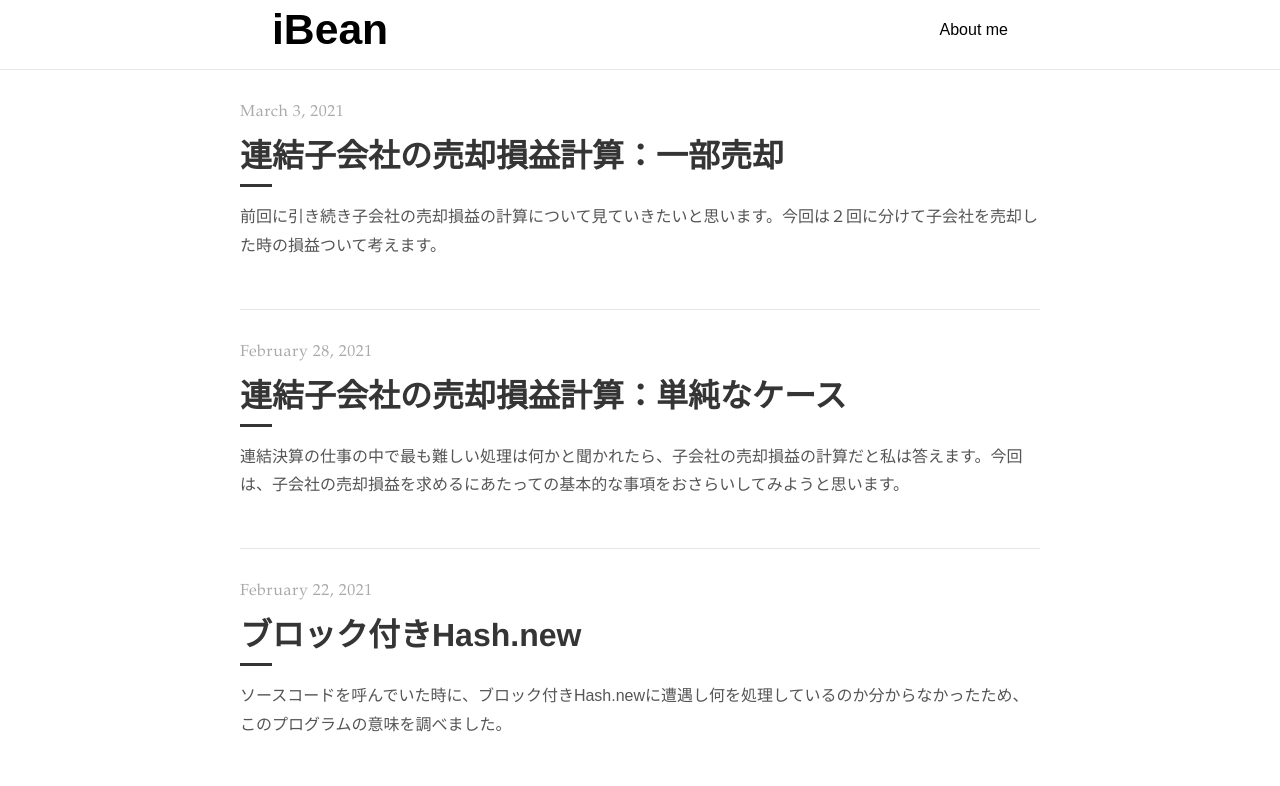
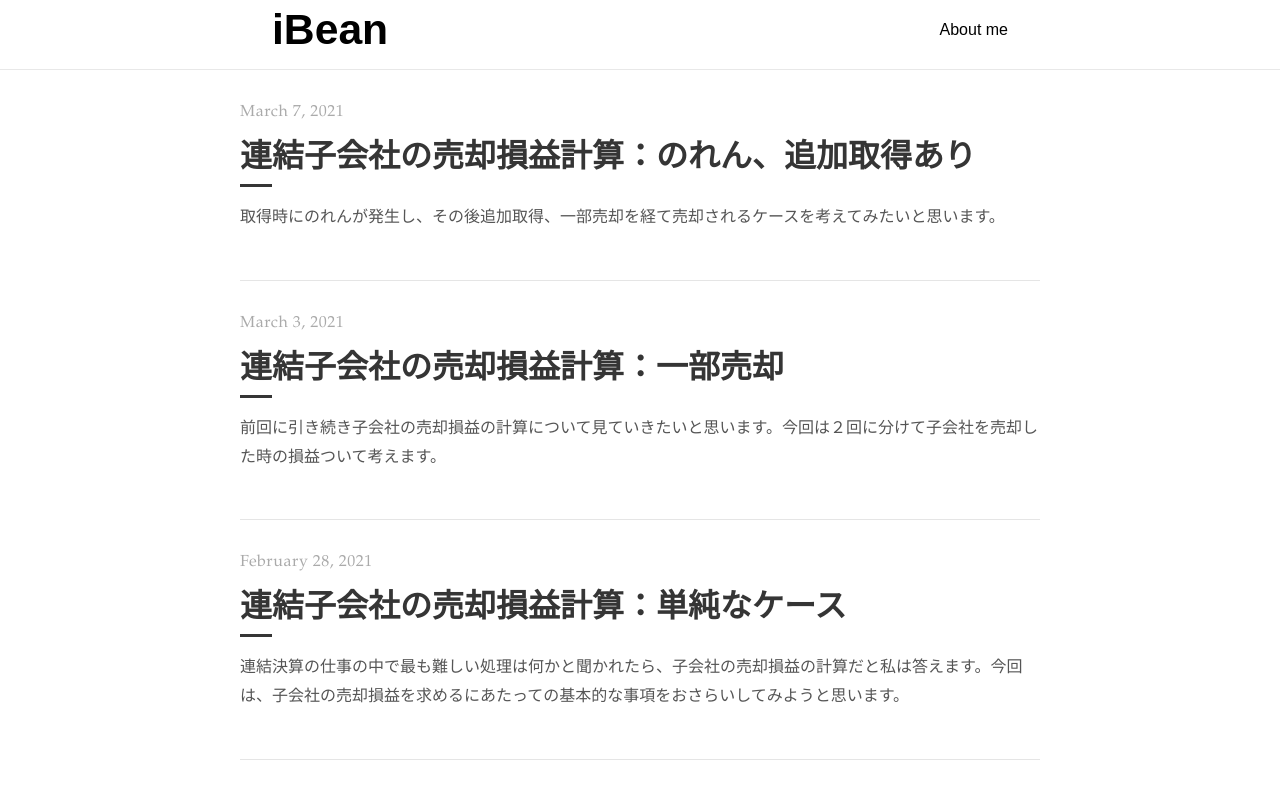
Before and after one commit to ibean-work/blog, a plain HTML site: page index.html in a window 1280 px wide. Shown: the top 786 px of the page. Drawn offline with Linux system fonts and the light colour scheme.

Commit message:
Add files via upload

```diff
--- a/index.html
+++ b/index.html
@@ -16,6 +16,14 @@
 </header>
 <main>
   <div class="catalogue">
+    <a href="./2021/2021-03-07.html" class="catalogue-item">
+      <time datetime="2021-03-07" class="catalogue-time">March 7, 2021</time>
+      <h1 class="catalogue-title">連結子会社の売却損益計算：のれん、追加取得あり</h1>
+      <div class="catalogue-line"></div>
+      <p>
+        取得時にのれんが発生し、その後追加取得、一部売却を経て売却されるケースを考えてみたいと思います。
+      </p>
+    </a>
     <a href="./2021/2021-03-03.html" class="catalogue-item">
       <time datetime="2021-03-03" class="catalogue-time">March 3, 2021</time>
       <h1 class="catalogue-title">連結子会社の売却損益計算：一部売却</h1>
```
